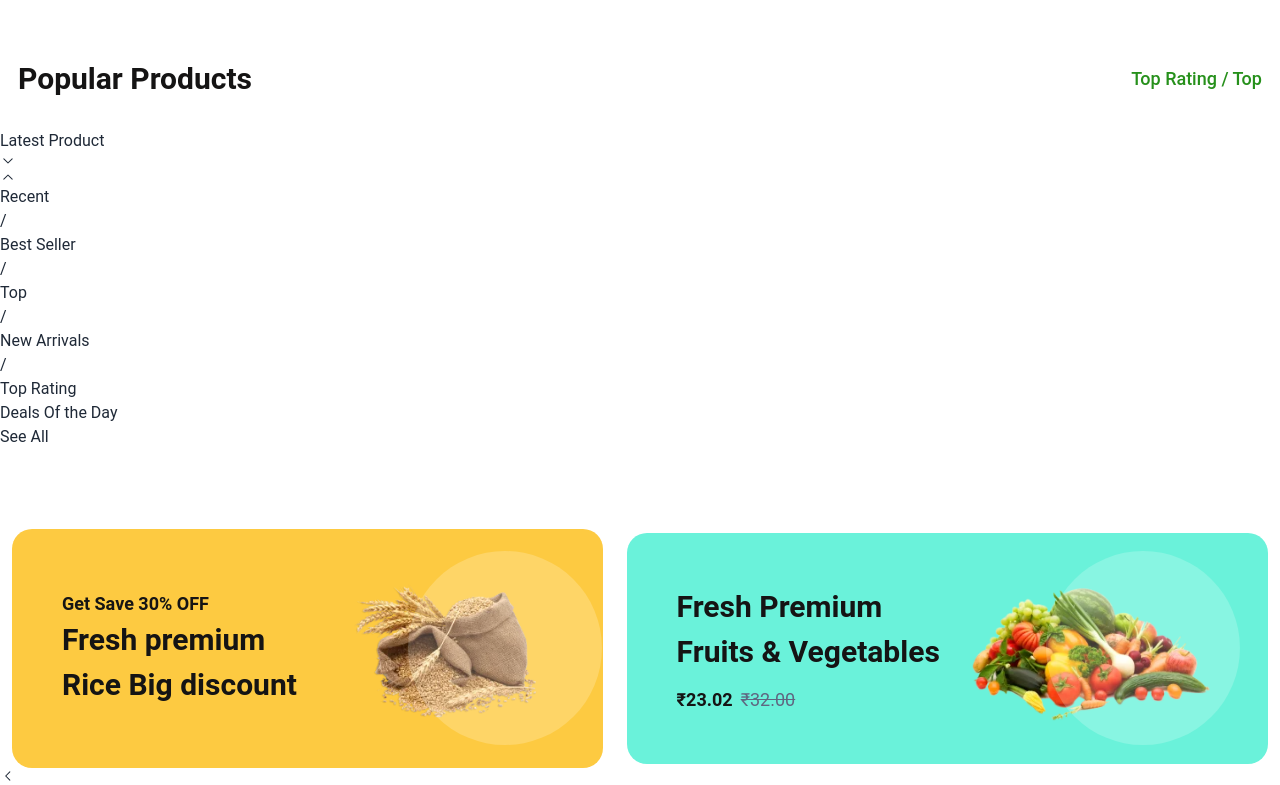
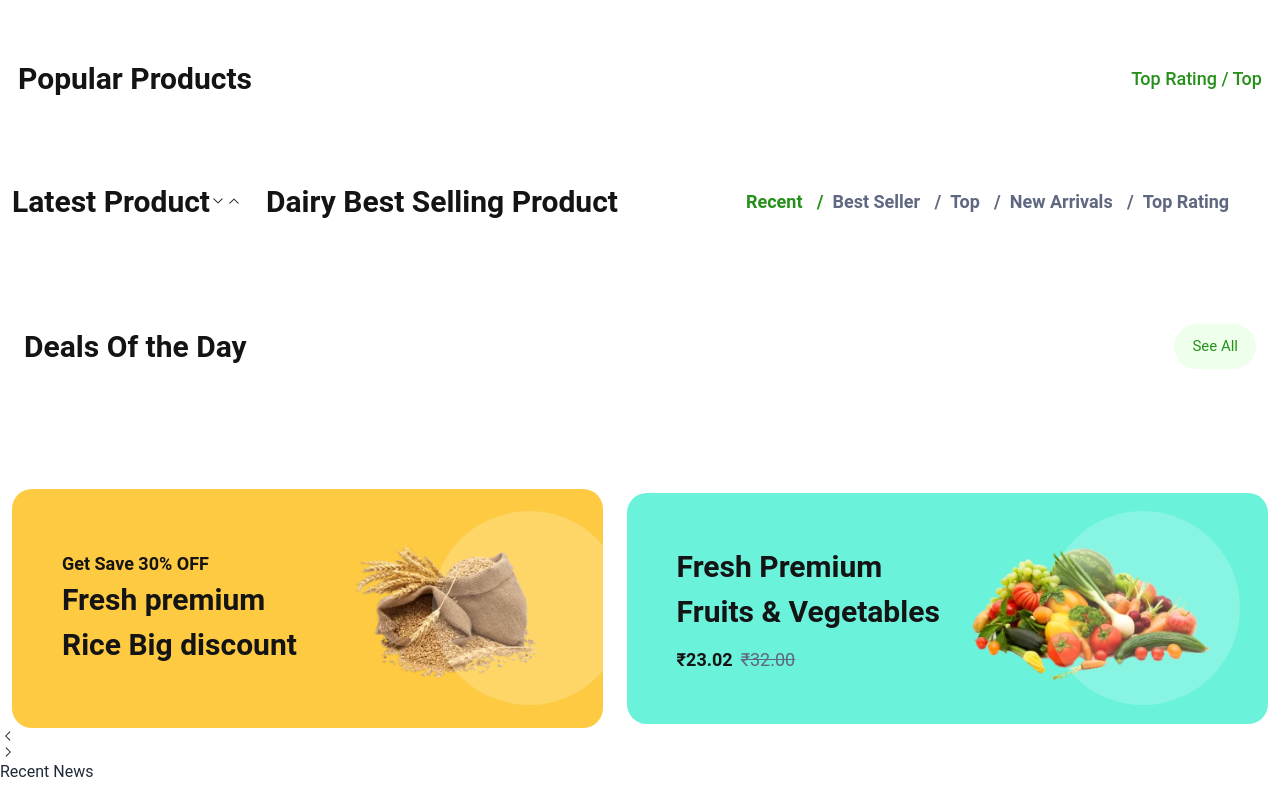
Before and after one commit to shivangthakur-007/newsapsite-client, a React (Vite) app: page /grocery in a window 1280 px wide. Shown: the part 860-1645 px from the top of the page. Built offline with nearby package versions, Linux system fonts and the light colour scheme.

Commit message:
adding all page

```diff
--- a/src/Readnews/Dashboard/dailygrocerystore/Grocery.jsx
+++ b/src/Readnews/Dashboard/dailygrocerystore/Grocery.jsx
@@ -184,46 +184,54 @@ function Grocery() {
           </div>
           <div>{/* <Card /> */}</div>
         </section>
-        <div>
-          <div>
-            <h2>Latest Product</h2>
-            <div>
+        <div className="flex pt-[50px] pb-[80px]">
+          <div className="flex items-center px-[12px] font-semibold">
+            <h2 className="text-[30px] text-[#151414]">Latest Product</h2>
+            <div className="flex">
               <GoChevronDown />
               <GoChevronUp />
             </div>
           </div>
-          <div>
-            <div></div>
+          <div className="flex items-center px-[12px] gap-[8rem]">
+            <div className="text-[30px] text-[#151414] font-semibold">
+              Dairy Best Selling Product
+            </div>
             <div>
-              <ul>
-                <a href="">
-                  <li>Recent</li>
-                  <span>/</span>
-                </a>
-                <a href="">
-                  <li>Best Seller</li>
-                  <span>/</span>
-                </a>
-                <a href="">
-                  <li>Top</li>
-                  <span>/</span>
-                </a>
-                <a href="">
-                  <li>New Arrivals</li>
-                  <span>/</span>
-                </a>
-                <a href="">
-                  <li>Top Rating</li>
-                </a>
+              <ul className="flex">
+                <li className="mr-[30px] relative">
+                  <button className="slashhover text-[18px] text-[#26901B]  font-semibold">
+                    Recent
+                  </button>
+                </li>
+                <li className="mr-[30px] relative">
+                  <button className="slashhover text-[18px] hover:text-[#26901B] text-[#5F6781]  font-semibold">
+                    Best Seller
+                  </button>
+                </li>
+                <li className="mr-[30px] relative">
+                  <button className="slashhover text-[18px] hover:text-[#26901B] text-[#5F6781]  font-semibold">
+                    Top
+                  </button>
+                </li>
+                <li className="mr-[30px] relative">
+                  <button className="slashhover text-[18px] hover:text-[#26901B] text-[#5F6781]  font-semibold">
+                    New Arrivals
+                  </button>
+                </li>
+                <li className="mr-[27px]">
+                  <button className="text-[18px] text-[#5F6781] hover:text-[#26901B]  font-semibold">
+                    Top Rating
+                  </button>
+                </li>
               </ul>
             </div>
           </div>
         </div>
       </main>
-      <section>
-        <div>
-          <h3>Deals Of the Day</h3>
-          <a href="">See All</a>
+      <section className="px-[12px] pt-[20px] pb-[40px]">
+        <div className="flex justify-between px-[12px]">
+          <h3 className="text-[30px] font-bold text-[#151414]">Deals Of the Day</h3>
+          <button className="py-[5px] px-[18px] text-[15px] text-[#26901b] bg-[#EEFFEC] rounded-[25px]">See All</button>
         </div>
         <div>{/* Card */}</div>
       </section>
@@ -246,7 +254,9 @@ function Grocery() {
         <div className="px-[12px]">
           <div className="flex items-center grainsbg2 bg-[#6AF2DA] rounded-[20px] py-[42px] px-[50px]">
             <div className="text-[#151414] ">
-              <h2 className="text-[30px] font-semibold">Fresh Premium Fruits & Vegetables</h2>
+              <h2 className="text-[30px] font-semibold">
+                Fresh Premium Fruits & Vegetables
+              </h2>
               <div className="mt-[12px] flex items-center gap-2">
                 <span className="text-[18px] font-semibold">₹23.02</span>
                 <s className="text-[18px] text-[#5F6781]">₹32.00</s>
--- a/src/Readnews/Dashboard/dailygrocerystore/Grocerycomponent.css
+++ b/src/Readnews/Dashboard/dailygrocerystore/Grocerycomponent.css
@@ -13,17 +13,17 @@
   line-height: 29px;
   box-sizing: border-box;
   /* padding: 0px 12px; */
-  content: '';
+  content: "";
 }
 
-.bgicon::before{
+.bgicon::before {
   content: url(../../../assets/Images/rightarrow.svg);
   box-sizing: border-box;
   position: absolute;
   left: 3.1rem;
 }
 
-.lipad{
+.lipad {
   padding: 16px 45px 16px 22.5px;
   background-color: #fff;
   /* margin: 2px 0; */
@@ -33,31 +33,37 @@
   text-align: start;
 }
 
-.lipad:hover{
-  background-color: #26901B;
+.lipad:hover {
+  background-color: #26901b;
   color: #fff;
 }
 
-.grainsbg::before{
+.grainsbg::before {
   position: absolute;
   opacity: 0.2;
   z-index: 1;
-  content: '';
+  content: "";
   width: 194px;
   height: 194px;
   background-color: #fff;
   border-radius: 50%;
-  left: 25.5rem;
+  left: 27rem;
 }
-.grainsbg2::before{
+.grainsbg2::before {
   position: absolute;
   opacity: 0.2;
   z-index: 0.7;
-  content: '';
+  content: "";
   width: 194px;
   height: 194px;
   background-color: #fff;
   border-radius: 50%;
   right: 2.5rem;
+}
 
+.slashhover::before {
+  position: absolute;
+  content: '/';
+  width: auto;
+  right: -21px;
 }
```
